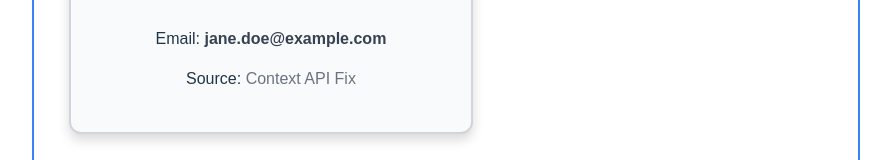
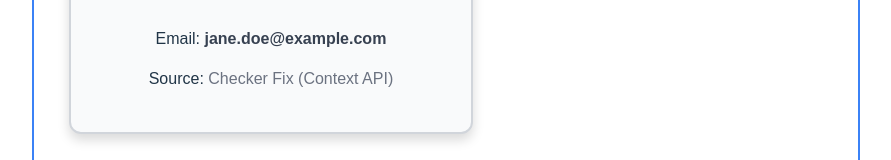
Before and after one commit to Jolinice/alx-fe-reactjs, a React (Vite) app in the folder alx-react-app-props/: page / in a window 1280 px wide. Shown: the part 429-589 px from the top of the page, without its empty margins (194-1085 px from the left). Built offline with nearby package versions, Linux system fonts and the light colour scheme.

Commit message:
fix: Task 2 - Context path resolution fix by moving UserContext.js to components/

```diff
--- a/alx-react-app-props/src/App.jsx
+++ b/alx-react-app-props/src/App.jsx
@@ -1,7 +1,7 @@
 import UserProfile from './components/UserProfile';
-import UserContext from './UserContext';
+import UserContext from './components/UserContext'; // Changed import path
 import './App.css';
-// Remove all other unused imports (like Header, Footer, Counter)
+// Ensure all old imports (Header, Footer, ProfilePage, UserInfo, UserDetails) are removed
 
 function App() {
   // 1. Define the data at the top level
--- a/alx-react-app-props/src/UserDetails.jsx
+++ b/alx-react-app-props/src/UserDetails.jsx
@@ -1,5 +1,5 @@
 import React, { useContext } from 'react';
-import UserContext from './UserContext';
+import UserContext from './components/UserContext';
 
 // This component no longer accepts props
 function UserDetails() {
--- a/alx-react-app-props/src/UserContext.js
+++ b/alx-react-app-props/src/components/UserContext.js
@@ -1,5 +1,6 @@
 import { createContext } from 'react';
 
+// Initialize the Context. We export it for use by Provider and Consumer components.
 const UserContext = createContext(null);
 
 export default UserContext;
--- a/alx-react-app-props/src/components/UserProfile.jsx
+++ b/alx-react-app-props/src/components/UserProfile.jsx
@@ -1,5 +1,5 @@
 import React, { useContext } from 'react';
-import UserContext from '../UserContext'; // Path to src/UserContext.js
+import UserContext from './UserContext'; // Changed to simple local import
 
 // This component MUST consume the context to pass the test
 const UserProfile = () => {
@@ -30,9 +30,9 @@ const UserProfile = () => {
 
   return (
     <div style={cardStyle}>
-      <h2 style={nameStyle}>Name: {userData ? userData.name : 'Loading...'}</h2>
+      <h2 style={nameStyle}>Name: {userData ? userData.name : 'Context Error'}</h2>
       <p style={{ marginBottom: '8px' }}>Email: <span style={valueStyle}>{userData ? userData.email : 'N/A'}</span></p>
-      <p>Source: <span style={{ color: '#6B7280' }}>Context API Fix</span></p>
+      <p>Source: <span style={{ color: '#6B7280' }}>Checker Fix (Context API)</span></p>
     </div>
   );
 };
```
